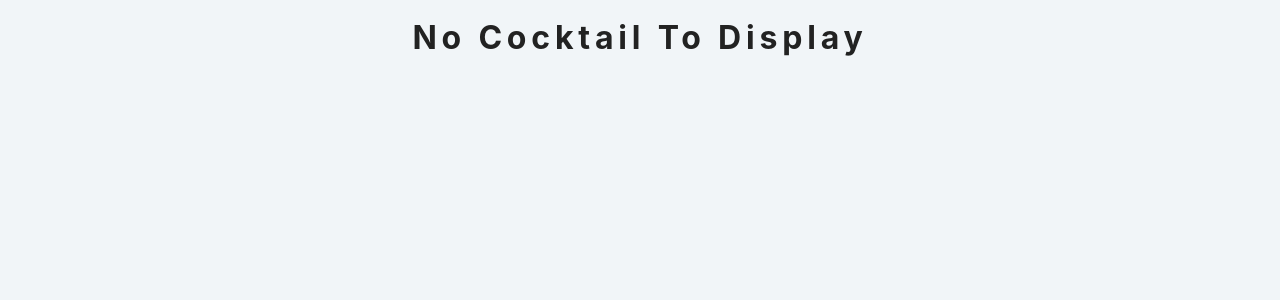
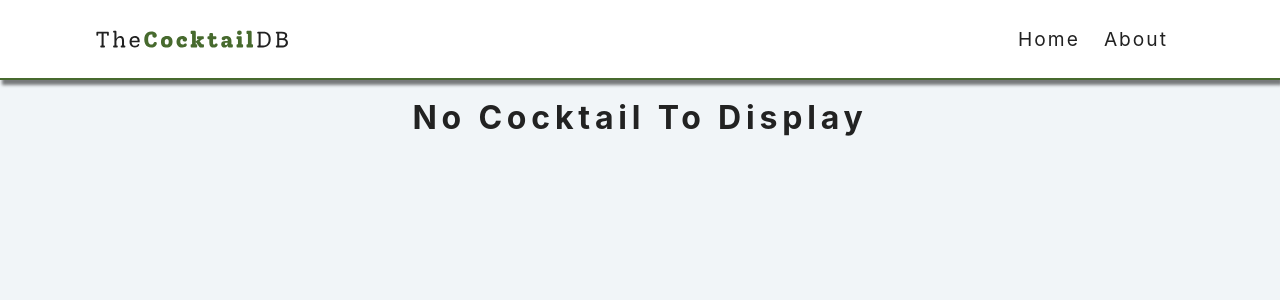
Before and after one commit to violettomania/cocktails, a React (Create React App) app: page /cocktail/17222 in a window 1280 px wide. Shown: the top 300 px of the page. Built offline with nearby package versions, Linux system fonts and the light colour scheme; no server answers.

Commit message:
refactor: navbar is displayed over all pages

```diff
--- a/src/components/App.tsx
+++ b/src/components/App.tsx
@@ -3,10 +3,12 @@ import HomePage from '../pages/HomePage';
 import CocktailDetailPage from '../pages/CocktailDetailPage';
 import AboutPage from '../pages/AboutPage';
 import ErrorPage from '../pages/ErrorPage';
+import Navbar from './Navbar';
 
 export default function App() {
   return (
     <div>
+      <Navbar />
       <Routes>
         <Route path='*' element={<ErrorPage />} />
         <Route path='/' element={<HomePage />} />
--- a/src/pages/HomePage.tsx
+++ b/src/pages/HomePage.tsx
@@ -44,7 +44,6 @@ export default function HomePage() {
 
   return (
     <>
-      <Navbar />
       <main>
         <Search />
         {loading ? <Loading /> : <CocktailList>{cocktails}</CocktailList>}
```
